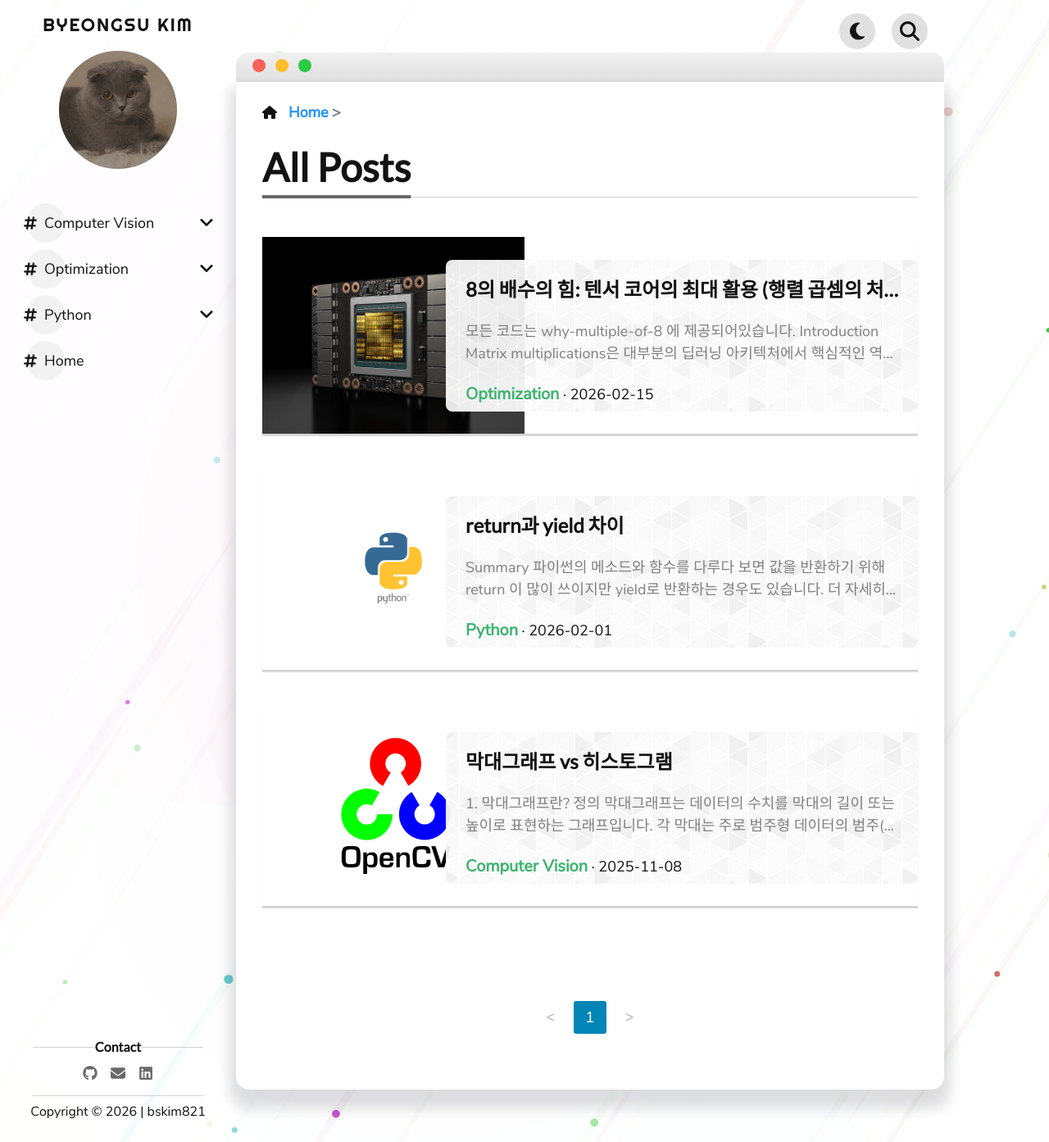
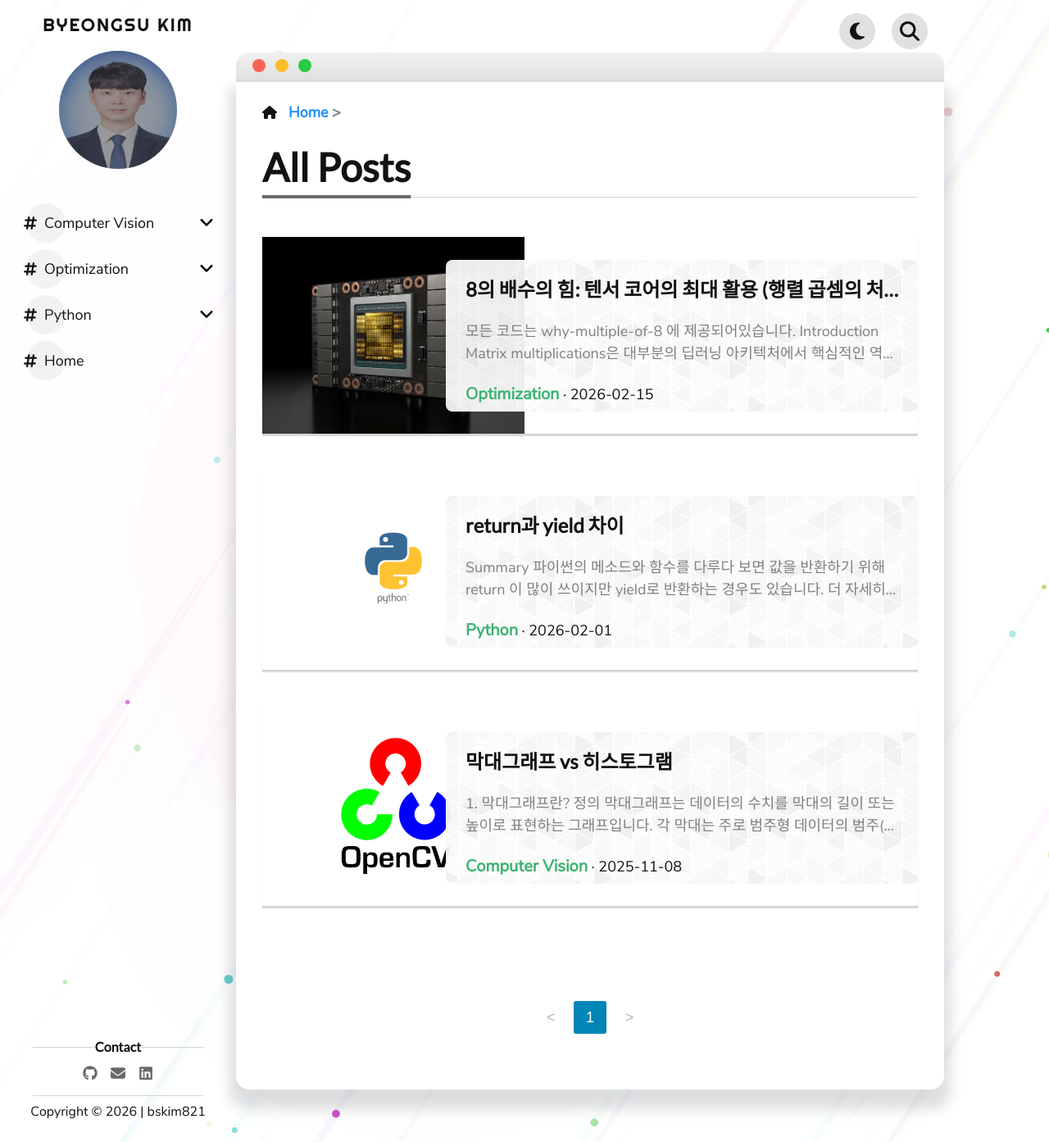
Before and after one commit to codingbus821/codingbus821.github.io, a Jekyll site: the page built from _pages/index.md, in a window 1280 px wide and 1393 px high. Shown: the whole window at 82% size. Built offline with Jekyll 4.4.1, drawn with Linux system fonts in a browser that asks for light colours.

Commit message:
profile update
profile update

```diff
--- a/_config.yml
+++ b/_config.yml
@@ -2,7 +2,7 @@ title: BYEONGSU KIM
 description: "Satellite - jekyll blog theme"
 url: "https://codingbus821.github.io"
 logo_img: "/assets/img/favicon.webp"
-profile_img: "/assets/img/profile.webp"
+profile_img: "/assets/img/profile.jpg"
 
 # Social Links
 email: kbsu147@naver.com
```
Also changed, not shown: assets/img/profile.jpg (added).
